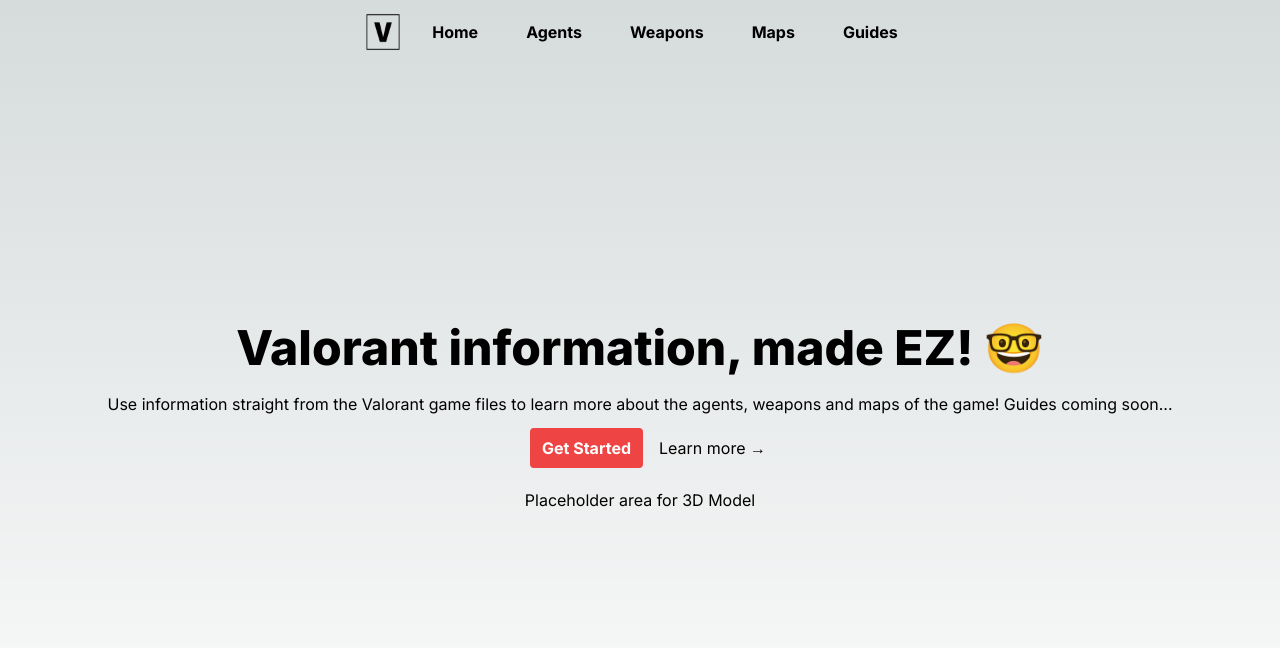
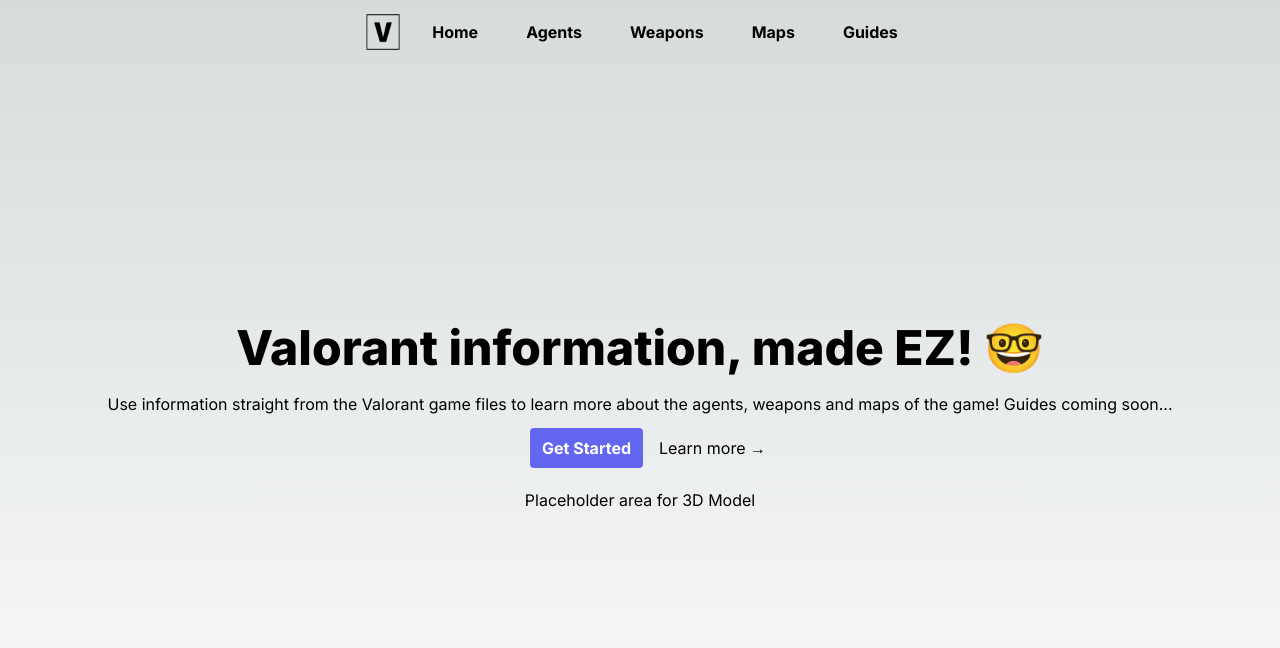
Before and after one commit to ffirgin/valo-ez, a Next.js app: page / in a window 1280 px wide. Shown: the top 648 px of the page. Built offline with nearby package versions, Linux system fonts and the light colour scheme.

Commit message:
colors on homepage updated to match rest of project

```diff
--- a/src/app/page.tsx
+++ b/src/app/page.tsx
@@ -3,7 +3,7 @@
 export default function Home() {
   return (
     <main className="flex flex-col h-screen items-center justify-center p-24 pt-1">
-      <div className="flex flex-col items-center">
+      <div className="flex flex-col items-center cursor-default">
         <h1 className="text-5xl font-extrabold text-center">
           {" "}
           Valorant information, made EZ! 🤓{" "}
@@ -13,11 +13,11 @@
           about the agents, weapons and maps of the game! Guides coming soon...
         </p>
         <div className="flex pt-3 items-center">
-          <button className="bg-red-500 hover:bg-red-700 text-white font-bold py-2 px-3 rounded mx-4">
+          <button className="bg-indigo-500 hover:bg-indigo-700 text-white font-bold py-2 px-3 rounded mx-4">
             Get Started
           </button>
-          <a className="">
-            Learn more <span>→</span>
+          <a href="/about">
+            Learn more <span className="hover:translate-x-1 ease-in-out duration-200">→</span>
           </a>
         </div>
       </div>
```
